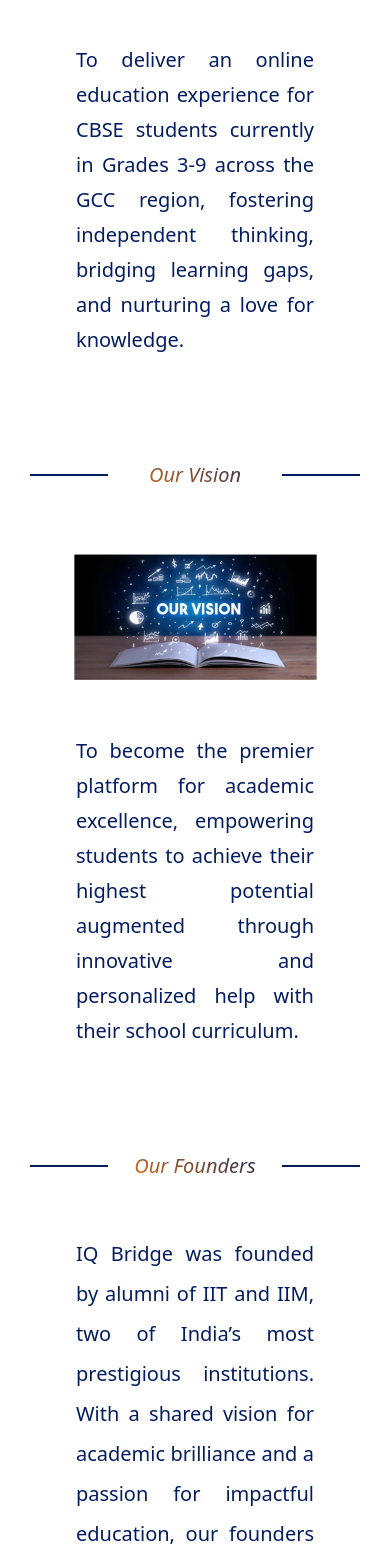
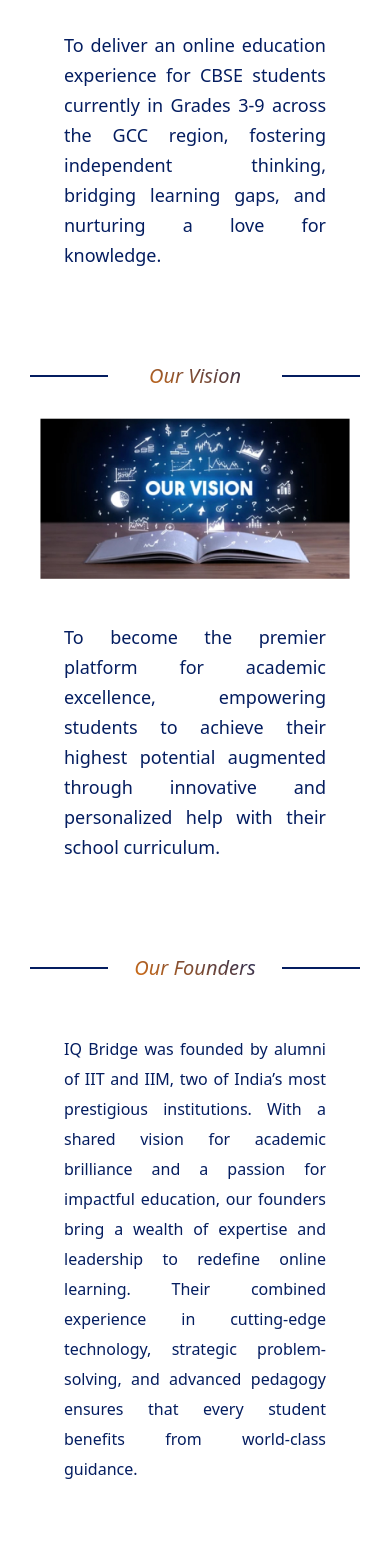
Before and after one commit to dilip2k04/hostinger, a React (Vite) app: page /about-us in a window 390 px wide. Shown: the part 432-1992 px from the top of the page. Built offline with nearby package versions, Linux system fonts and the light colour scheme.

Commit message:
responsiveness

```diff
--- a/src/pages/AboutUs/components/Tab/Tab.css
+++ b/src/pages/AboutUs/components/Tab/Tab.css
@@ -1,6 +1,5 @@
-
-
-.title_tag{
+/* General Styles */
+.title_tag {
     width: 100%;
     display: flex;
     flex-direction: row;
@@ -14,7 +13,7 @@
     background-color: #041D60;
 }
 
-.title_tag h2{
+.title_tag h2 {
     text-align: center;
     background: linear-gradient(30deg,#F27A0A, #041D60);
     -webkit-background-clip: text;
@@ -24,108 +23,312 @@
     font-size: 34px;
 }
 
-
-.tab_contents{
-    padding:  0px 30px 0px 30px;
-
+.tab_contents {
+    padding: 0px 30px;
     margin: 0;
 }
 
-.tab_content_paragraph{
+.tab_content_paragraph {
     font-size: 28px;
     font-weight: 400;
     line-height: 45px;
-    color:#041D60;
+    color: #041D60;
     padding: 20px 0;
 }
 
-.tab_img{
+.tab_img {
     width: 90%;
     height: 400px;
     object-fit: contain;
-    border-radius: 30px !important;
-    border: 1px transparent !important;
-}
-.tab_container{
-    padding: 5px 40px 0 5px
+    border-radius: 30px;
+    border: 1px transparent;
 }
 
+.tab_container {
+    padding: 5px 40px 0 5px;
+}
 
-.content{
+.content {
     width: 100%;
     text-wrap: pretty;
 }
 
-.tab_contents h3{
-    text-align: start !important;
+.tab_contents h3 {
+    text-align: start;
     line-height: 50px;
     font-weight: 450;
     font-size: 32px;
-    color:#041D60
+    color: #041D60;
 }
 
+/* Extra Large Screens (4K, Ultra HD, Large Monitors) */
+@media (min-width: 1600px) {
+    .tab_contents {
+        padding: 40px;
+    }
 
+    .tab_img {
+        width: 80%;
+        height: 500px;
+    }
 
-@media (max-width: 768px) {
-    .tab_contents{
+    .tab_contents h3 {
+        font-size: 36px;
+        line-height: 55px;
+    }
+
+    .tab_content_paragraph {
+        font-size: 30px;
+        line-height: 50px;
+    }
+
+    .title_tag h2 {
+        font-size: 40px;
+    }
+}
+
+/* Large Screens (Desktops, Laptops) */
+@media (min-width: 1280px) and (max-width: 1599px) {
+    .tab_contents {
         padding: 30px;
     }
 
-    .tab_img{
-        width: 90%;
-        height: 200px;
-        object-fit: contain;
-        border-radius: 30px;
-        border: 1px transparent;
+    .tab_img {
+        width: 85%;
+        height: 450px;
     }
 
-    .tab_contents h3{
-        text-align: justify !important;
-        line-height: 35px;
-        font-weight: 400;
-        font-size: 20px !important;
-        color:#041D60;
+    .tab_contents h3 {
+        font-size: 34px;
+        line-height: 50px;
     }
 
-    .tab_container{
-        padding: 10px
+    .tab_content_paragraph {
+        font-size: 28px;
+        line-height: 45px;
     }
 
-    .title_tag h2{
-        text-align: center;
-        background: linear-gradient(30deg,#F27A0A, #041D60);
-        -webkit-background-clip: text;
-        -webkit-text-fill-color: transparent;
-        margin: 0;
-        font-size: 20px;
+    .title_tag h2 {
+        font-size: 38px;
+    }
+}
+
+/* Standard Desktops & MacBook Pro */
+@media (min-width: 1025px) and (max-width: 1279px) {
+    .tab_contents {
+        padding: 25px;
     }
 
+    .tab_img {
+        width: 90%;
+        height: 400px;
+    }
 
+    .tab_contents h3 {
+        font-size: 32px;
+        line-height: 45px;
+    }
 
-    .tab_content_paragraph{
+    .tab_content_paragraph {
+        font-size: 26px;
+        line-height: 40px;
+    }
+
+    .title_tag h2 {
+        font-size: 34px;
+    }
+}
+
+/* Tablets (Portrait and Landscape) */
+@media (max-width: 1024px) {
+    .tab_contents {
+        padding: 20px;
+    }
+
+    .tab_img {
+        width: 100%;
+        height: 300px;
+    }
+
+    .tab_contents h3 {
+        font-size: 26px;
+        line-height: 40px;
+    }
+
+    .tab_content_paragraph {
+        font-size: 24px;
+        line-height: 40px;
+    }
+
+    .title_tag h2 {
+        font-size: 30px;
+    }
+}
+
+/* iPads & Small Tablets */
+@media (max-width: 820px) {
+    .tab_contents {
+        padding: 18px;
+    }
+
+    .tab_img {
+        width: 95%;
+        height: 280px;
+    }
+
+    .tab_contents h3 {
+        font-size: 24px;
+        line-height: 38px;
+    }
+
+    .tab_content_paragraph {
+        font-size: 22px;
+        line-height: 36px;
+    }
+
+    .title_tag h2 {
+        font-size: 28px;
+    }
+}
+
+/* Small Tablets and Large Phones (Landscape) */
+@media (max-width: 768px) {
+    .tab_contents {
+        padding: 15px;
+    }
+
+    .tab_img {
+        width: 100%;
+        height: 250px;
+    }
+
+    .tab_contents h3 {
+        font-size: 22px;
+        line-height: 35px;
+        text-align: justify;
+    }
+
+    .tab_content_paragraph {
         font-size: 20px;
-        font-weight: 400;
-        line-height: 40px;
-        color:#041D60;
-        padding: 10px 0;
+        line-height: 35px;
         width: 400px;
         text-align: justify;
     }
 
+    .title_tag h2 {
+        font-size: 24px;
+    }
+
+    .tab_container {
+        padding: 10px;
+    }
+
+    .tab_title {
+        font-size: 1rem;
+        margin: 0 15px;
+    }
 }
 
-.tab_title {
-    font-size: 1.2rem;
-    white-space: nowrap;
-    overflow: hidden;
-    text-overflow: ellipsis;
-    max-width: 100%;
-    display: block;
-  }
+/* iPhone 14, 13, 12, 11, X, XR, 8, 7, 6 (Portrait) */
+@media (max-width: 430px) {
+    .tab_contents {
+        padding: 12px;
+    }
 
-  @media (max-width: 768px) {
-    .tab_title {
-      font-size: 1rem;
-      margin: 0 15px
+    .tab_img {
+        width: 100%;
+        height: 220px;
     }
-  }
+
+    .tab_contents h3 {
+        font-size: 20px;
+        line-height: 32px;
+    }
+
+    .tab_content_paragraph {
+        font-size: 18px;
+        line-height: 30px;
+    }
+
+    .title_tag h2 {
+        font-size: 22px;
+    }
+}
+
+/* Mobile Phones (Android & iPhones) */
+@media (max-width: 414px) {
+    .tab_contents {
+        padding: 10px;
+    }
+
+    .tab_img {
+        width: 100%;
+        height: 200px;
+    }
+
+    .tab_contents h3 {
+        font-size: 18px;
+        line-height: 30px;
+    }
+
+    .tab_content_paragraph {
+        font-size: 16px;
+        line-height: 30px;
+    }
+
+    .title_tag h2 {
+        font-size: 20px;
+    }
+}
+
+/* Small Mobile Phones (Older Androids, iPhone SE) */
+@media (max-width: 360px) {
+    .tab_contents {
+        padding: 5px;
+    }
+
+    .tab_img {
+        width: 100%;
+        height: 180px;
+    }
+
+    .tab_contents h3 {
+        font-size: 16px;
+        line-height: 28px;
+    }
+
+    .tab_content_paragraph {
+        font-size: 14px;
+        line-height: 25px;
+    }
+
+    .title_tag h2 {
+        font-size: 18px;
+    }
+}
+
+/* Very Small Devices (Mini Phones, Older Models) */
+@media (max-width: 320px) {
+    .tab_contents {
+        padding: 3px;
+    }
+
+    .tab_img {
+        width: 100%;
+        height: 160px;
+    }
+
+    .tab_contents h3 {
+        font-size: 14px;
+        line-height: 22px;
+    }
+
+    .tab_content_paragraph {
+        font-size: 12px;
+        line-height: 20px;
+    }
+
+    .title_tag h2 {
+        font-size: 16px;
+    }
+}
--- a/src/pages/AboutUs/components/Tab/Tab.jsx
+++ b/src/pages/AboutUs/components/Tab/Tab.jsx
@@ -51,36 +51,37 @@ export default function Tab({
             <div className="right_line"></div>
           </div>
         </div>
-        <div className="tab_contents row g-0 d-flex">
+        <div className="tab_contents row g-0 d-flex align-items-center">
       {!is_content ? (
         right_pic ? (
           <>
-                <div className="col-md-7 order-2 order-md-1 d-flex justify-content-center align-items-center flex-column p-3">
-                  <div className="content">
+            {/* Left: Text | Right: Image */}
+            <div className="col-md-7 order-2 order-md-1 d-flex justify-content-center align-items-center flex-column p-4">
+              <div className="content text-center">
                 <h3>{content}</h3>
               </div>
             </div>
             <div className="col-md-5 order-1 order-md-2 d-flex justify-content-center align-items-center">
-                  <img src={img} className="tab_img rounded" alt=""  />
+              <img src={img} className="tab_img rounded img-fluid" alt="tab" />
             </div>
           </>
         ) : (
           <>
+            {/* Left: Image | Right: Text */}
             <div className="col-md-5 order-1 order-md-1 d-flex justify-content-center align-items-center">
-                  <img src={img} className="tab_img rounded" alt="" />
+              <img src={img} className="tab_img rounded img-fluid" alt="tab" />
             </div>
-                <div className="col-md-7 order-2 order-md-2 d-flex justify-content-center align-items-center flex-column p-3">
-                  <div className="content">
+            <div className="col-md-7 order-2 order-md-2 d-flex justify-content-center align-items-center flex-column p-4">
+              <div className="content text-center">
                 <h3>{content}</h3>
               </div>
             </div>
           </>
         )
       ) : (
-            <div className="col-12 p-3 d-flex justify-content-center align-items-center  ">
-              <div className=" tab_content_paragraph">
-                {content}
-              </div>
+        // Full-Width Content
+        <div className="col-12 p-4 d-flex justify-content-center align-items-center text-center">
+          <div className="tab_content_paragraph">{content}</div>
         </div>
       )}
     </div>
--- a/src/pages/Contact/Contact.jsx
+++ b/src/pages/Contact/Contact.jsx
@@ -126,7 +126,7 @@ export default function Contact() {
         <div className="col-lg-5 d-none d-lg-block text-center">
           <img
             src="/imgs/form.png"
-            style={{ maxWidth: "100%", height: "75%", objectFit: "contain", marginTop: "10px" }}
+            style={{ maxWidth: "100%", height: "82.5%", objectFit: "contain", marginTop: "10px" }}
             alt="Contact Form"
           />
         </div>
--- a/src/pages/OurProgram/components/BroadCard/BroadCard.css
+++ b/src/pages/OurProgram/components/BroadCard/BroadCard.css
@@ -49,8 +49,9 @@
         font-size: 26px;
     }
     .card_img {
-        height: 180px;
-        width: 180px;
+        height: 150px;
+        width: 150px;
+        border: 1px solid black;
     }
 }
 
@@ -77,23 +78,31 @@
 /* Medium screens (Tablets, 768px - 1199px) */
 @media screen and (min-width: 768px) and (max-width: 1199px) {
     .broad_card {
+        display: flex;
+        flex-direction: column; /* Stack items vertically */
+        align-items: center; /* Center horizontally */
+        justify-content: center; /* Center vertically */
+        text-align: center; /* Ensure text is also centered */
         width: 75%;
         padding: 20px;
         max-width: 800px;
-        display: flex;
-        flex-direction: column-reverse; /* Ensures image appears first */
     }
     .broad_title {
-        font-size: 32px;
+        font-size: 24px;
+
     }
     .broad_content {
-        font-size: 22px;
+        font-size: 20px;
     }
     .card_img {
-        height: 140px;
-        width: 140px;
+        height: 80px;
+        width: 80px;
+        display: block;
+        justify-content: center;
+        margin: 0 auto;
     }
 }
+
 
 /* Extra small screens (up to 480px) */
 @media screen and (max-width: 480px) {
```
Also changed, not shown: src/pages/AboutUs/components/Card/Card.css (+97 -31 lines). Lines whose indentation alone changed are shown as unchanged.
